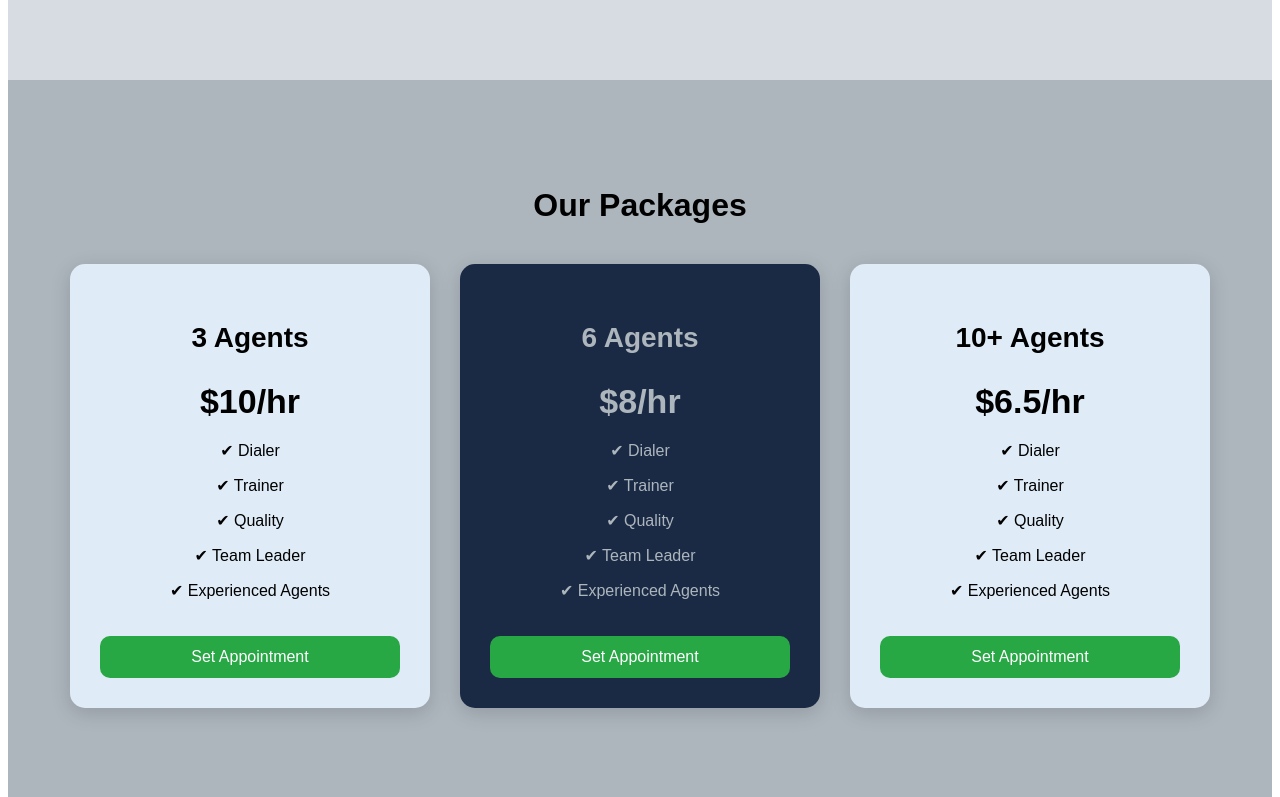
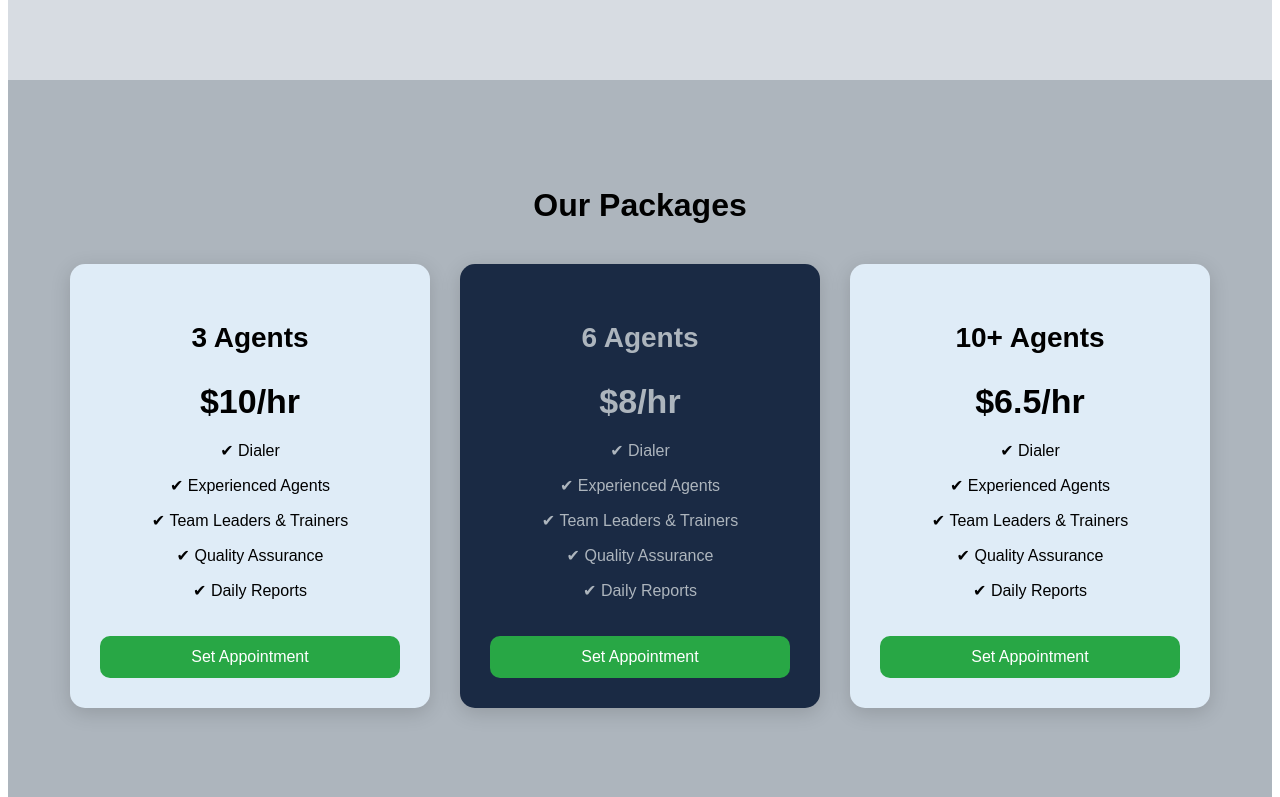
Before and after one commit to primereachsolutions23/primereach-website2-main, a React (Vite) app: page / in a window 1280 px wide. Shown: the part 1848-2645 px from the top of the page. Built offline with nearby package versions, Linux system fonts and the light colour scheme.

Commit message:
website updated

```diff
--- a/src/App.jsx
+++ b/src/App.jsx
@@ -159,12 +159,17 @@ export default function App() {
             </h2>
 
             <p><strong>Experienced agents trained in cold calling and appointment setting</strong></p>
+
             <p><strong>Strong communication and professional client handling</strong></p>
+
             <p><strong>Proven experience across multiple industries including solar, real estate, insurance, roofing, and more</strong></p>
+
             <p><strong>Focus on delivering qualified leads and real opportunities</strong></p>
+
             <p><strong>Reliable performance with clear tracking and reporting</strong></p>
+
             <p><strong>Flexible teams that scale with your business needs</strong></p>
-            <p><strong>Hiring an in-house sales team is expensive. We provide skilled agents at a fraction of the cost.</strong></p>
+
 
 
           </motion.section>
@@ -206,10 +211,10 @@ export default function App() {
                 <h3 style={{ fontSize: "28px", marginBottom: "10px" }}>3 Agents</h3>
                 <h2 style={{ fontSize: "34px", marginBottom: "20px" }}>$10/hr</h2>
                 <p>✔ Dialer</p>
-                <p>✔ Trainer</p>
-                <p>✔ Quality</p>
-                <p>✔ Team Leader</p>
                 <p>✔ Experienced Agents</p>
+                <p>✔ Team Leaders & Trainers</p>
+                <p>✔ Quality Assurance</p>
+                <p>✔ Daily Reports</p>
 
                 <motion.button
                   whileHover={{ scale: 1.08 }}
@@ -250,10 +255,10 @@ export default function App() {
                 <h3 style={{ fontSize: "28px", marginBottom: "10px" }}>6 Agents</h3>
                 <h2 style={{ fontSize: "34px", marginBottom: "20px" }}>$8/hr</h2>
                 <p>✔ Dialer</p>
-                <p>✔ Trainer</p>
-                <p>✔ Quality</p>
-                <p>✔ Team Leader</p>
                 <p>✔ Experienced Agents</p>
+                <p>✔ Team Leaders & Trainers</p>
+                <p>✔ Quality Assurance</p>
+                <p>✔ Daily Reports</p>
 
                 <motion.button
                   whileHover={{ scale: 1.08 }}
@@ -294,10 +299,10 @@ export default function App() {
                 <h3 style={{ fontSize: "28px", marginBottom: "10px" }}>10+ Agents</h3>
                 <h2 style={{ fontSize: "34px", marginBottom: "20px" }}>$6.5/hr</h2>
                 <p>✔ Dialer</p>
-                <p>✔ Trainer</p>
-                <p>✔ Quality</p>
-                <p>✔ Team Leader</p>
                 <p>✔ Experienced Agents</p>
+                <p>✔ Team Leaders & Trainers</p>
+                <p>✔ Quality Assurance</p>
+                <p>✔ Daily Reports</p>
 
                 <motion.button
                   whileHover={{ scale: 1.08 }}
@@ -379,11 +384,10 @@ export default function App() {
           style={sectionStyle("#1a2a44")}
         >
           <h2 style={{ color: "#d7dce2" }}>Contact Us</h2>
-          <p>We'd love to hear about your business and how we can help you generate more leads.</p>
           <p><strong>Prime Reach Solutions</strong></p>
           <p>Email: primereachsolutions23@gmail.com</p>
-          <p>Website: primereachsolutions.com</p>
-          <p>Or simply fill out the contact form and one of our team members will get back to you within 24 hours.</p>
+          <p>Website: www.primereach-solutions.com</p>
+          <p>Or Schedule an appointment today to review your campaign and discover how we can help you scale.</p>
           <p>Let's grow your business together.</p>
         </motion.section>
       )}
```
Also changed, not shown: 3 other files (tests, documents, lock files or other folders).
